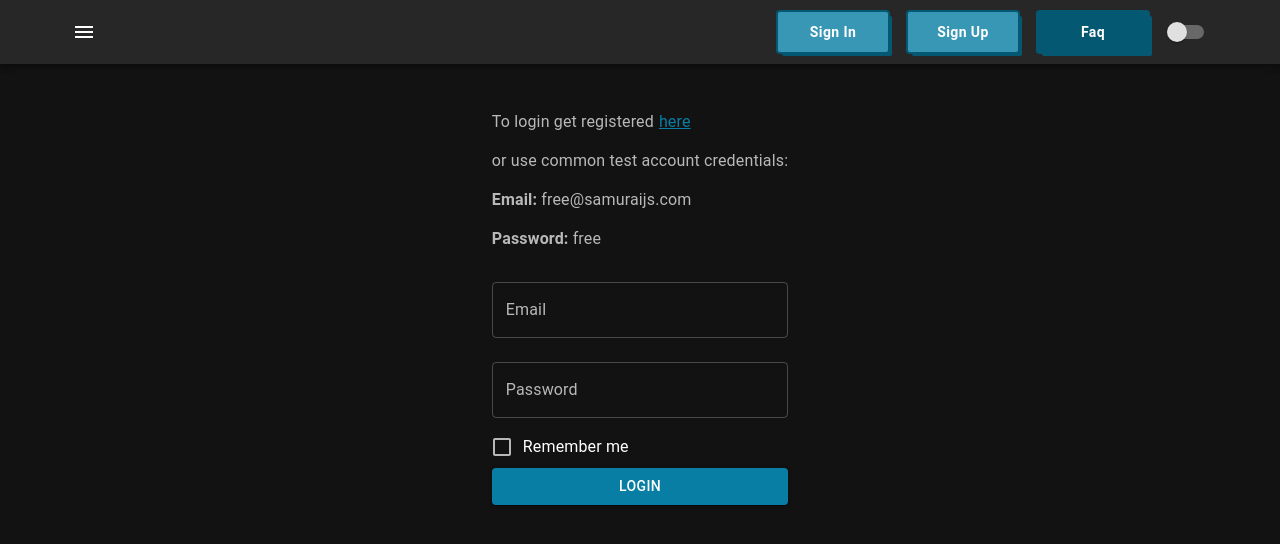
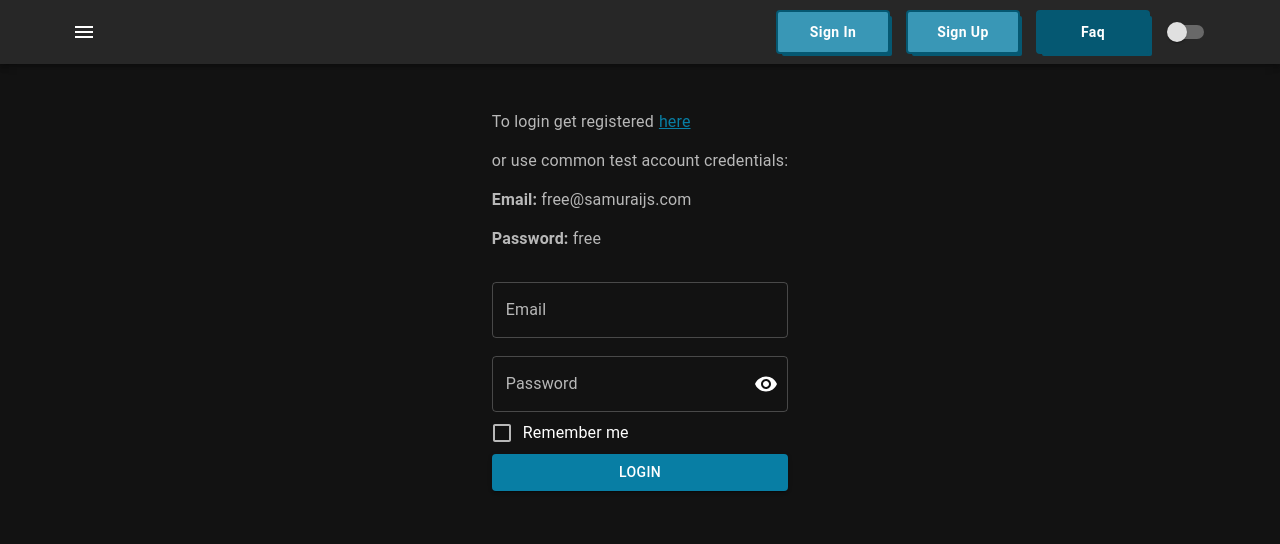
Before and after one commit to alx8437/todolist_vite, a React (Vite) app: page /login in a window 1280 px wide. Shown: the top 544 px of the page. Built offline with nearby package versions, Linux system fonts and the light colour scheme; no server answers.

Commit message:
16. react-hook-form basic usage

```diff
--- /dev/null
+++ b/src/features/auth/ui/Login/Login.module.css
@@ -0,0 +1,4 @@
+.errorMessage {
+    color: red;
+    font-size: 14px;
+}
--- a/src/features/auth/ui/Login/Login.tsx
+++ b/src/features/auth/ui/Login/Login.tsx
@@ -9,11 +9,38 @@ import FormGroup from "@mui/material/FormGroup"
 import FormLabel from "@mui/material/FormLabel"
 import Grid from "@mui/material/Grid2"
 import TextField from "@mui/material/TextField"
+import { Controller, SubmitHandler, useForm } from "react-hook-form"
+import styles from "./Login.module.css"
+import { InputAdornment, InputLabel, OutlinedInput } from "@mui/material"
+import IconButton from "@mui/material/IconButton"
+import { useState } from "react"
+import { Visibility, VisibilityOff } from "@mui/icons-material"
+
+type LoginInputs = {
+  email: string
+  password: string
+  rememberMe: boolean
+}
 
 export const Login = () => {
   const themeMode = useAppSelector(selectThemeMode)
+  const emailRegex = /^[a-zA-Z0-9._%+-]+@[a-zA-Z0-9.-]+\.[a-zA-Z]{2,}$/
+
+  const [showPassword, setShowPassword] = useState(true)
 
   const theme = getTheme(themeMode)
+  const {
+    register,
+    handleSubmit,
+    formState: { errors },
+    reset,
+    control,
+  } = useForm<LoginInputs>({ defaultValues: { email: "", password: "", rememberMe: false } })
+
+  const onSubmit: SubmitHandler<LoginInputs> = (data: LoginInputs) => {
+    console.log(data)
+    reset()
+  }
 
   return (
     <Grid container justifyContent={"center"}>
@@ -38,14 +65,56 @@ export const Login = () => {
             <b>Password:</b> free
           </p>
         </FormLabel>
-        <FormGroup>
-          <TextField label="Email" margin="normal" />
-          <TextField type="password" label="Password" margin="normal" />
-          <FormControlLabel label="Remember me" control={<Checkbox />} />
-          <Button type="submit" variant="contained" color="primary">
-            Login
-          </Button>
-        </FormGroup>
+        <form onSubmit={handleSubmit(onSubmit)}>
+          <FormGroup>
+            <TextField
+              label="Email"
+              margin="normal"
+              {...register("email", {
+                pattern: {
+                  value: emailRegex,
+                  message: "Incorrect email address",
+                },
+                required: { value: true, message: "email is required" },
+              })}
+              error={!!errors.email}
+            />
+            {!!errors.email && <span className={styles.errorMessage}>{errors.email.message}</span>}
+            <FormControl sx={{ marginTop: "10px" }}>
+              <InputLabel htmlFor="password-input">Password</InputLabel>
+              <OutlinedInput
+                id="password-input"
+                label={"Password"}
+                type={showPassword ? "text" : "password"}
+                endAdornment={
+                  <InputAdornment position="end">
+                    <IconButton onClick={() => setShowPassword(!showPassword)} edge="end">
+                      {showPassword ? <Visibility /> : <VisibilityOff />}
+                    </IconButton>
+                  </InputAdornment>
+                }
+                {...register("password", {
+                  required: { value: true, message: "Password is required" },
+                  minLength: { value: 8, message: "Minimum 8 symbols" },
+                })}
+              />
+              {!!errors.password && <span className={styles.errorMessage}>{errors.password.message}</span>}
+            </FormControl>
+            <FormControlLabel
+              label="Remember me"
+              control={
+                <Controller
+                  name="rememberMe"
+                  control={control}
+                  render={({ field: { value, ...rest } }) => <Checkbox checked={value} {...rest} />}
+                />
+              }
+            />
+            <Button type="submit" variant="contained" color="primary">
+              Login
+            </Button>
+          </FormGroup>
+        </form>
       </FormControl>
     </Grid>
   )
```
